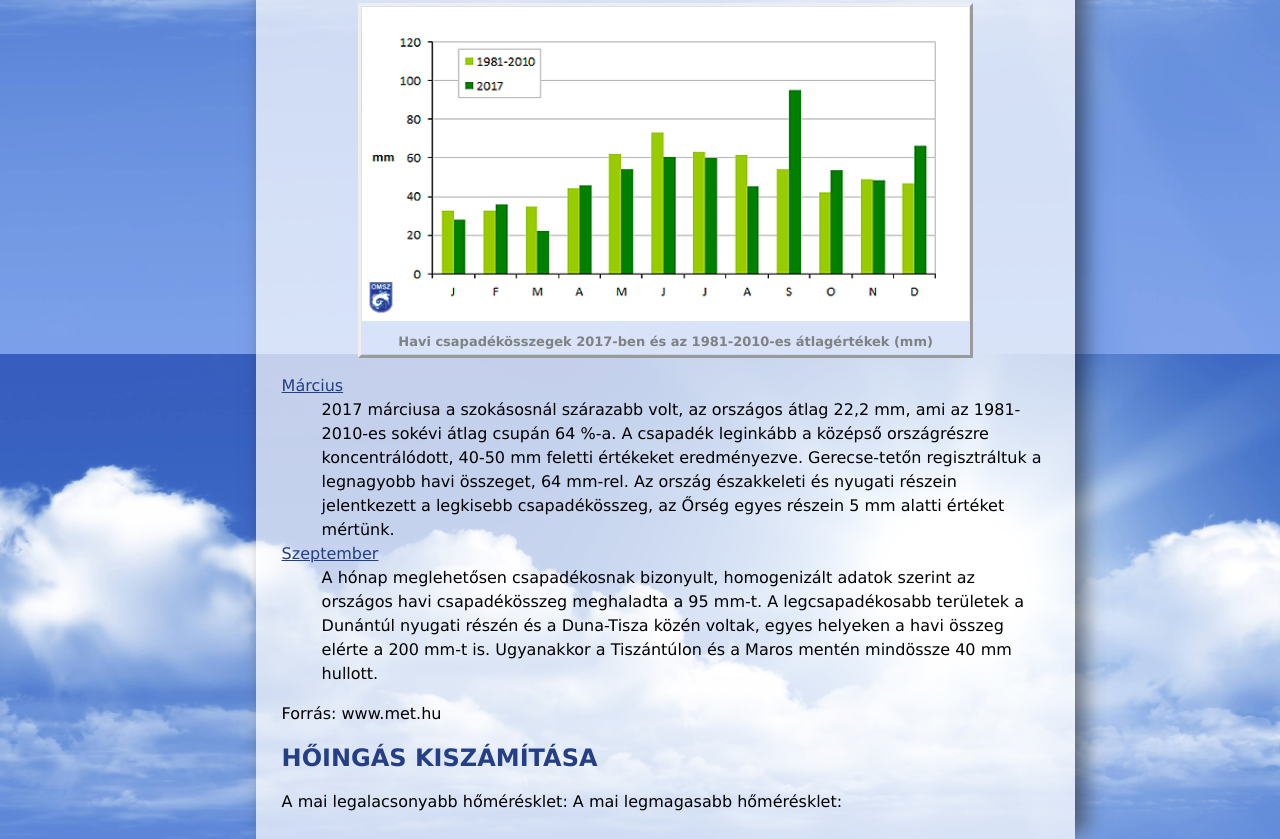
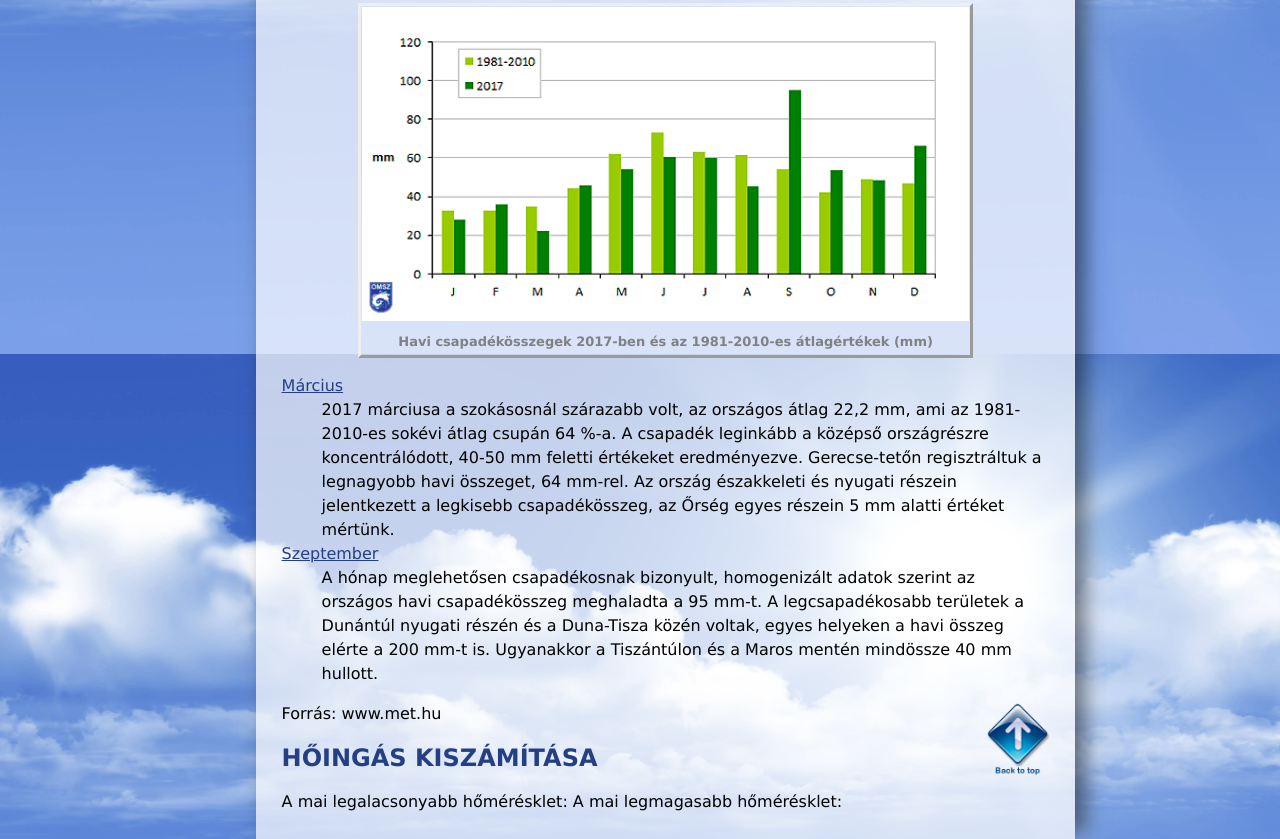
Before and after one commit to martin5021/Idojaras_git_dolgozat_F-ge-Martin, a plain HTML site: page index.html in a window 1280 px wide. Shown: the part 1246-2085 px from the top of the page. Drawn offline with Linux system fonts and the light colour scheme.

Commit message:
16. Lista utáni kép beszúrása és formázása

```diff
--- a/ido.css
+++ b/ido.css
@@ -90,3 +90,8 @@ dt{
 	color: #243f84;
 	text-decoration: underline;
 }
+
+#fel{
+	float: right;
+	width: 5vw;
+}
--- a/index.html
+++ b/index.html
@@ -67,6 +67,8 @@
         <dd>A hónap meglehetősen csapadékosnak bizonyult, homogenizált adatok szerint az országos havi csapadékösszeg meghaladta a 95 mm-t. A legcsapadékosabb területek a Dunántúl nyugati részén és a Duna-Tisza közén voltak, egyes helyeken a havi összeg elérte a 200 mm-t is. Ugyanakkor a Tiszántúlon és a Maros mentén mindössze 40 mm hullott.</dd>
 </dl>
 
+<a href="#"><img src="top.png" alt="" id="fel"></a>
+
 <p>Forrás: www.met.hu</p>
 
     <h2>Hőingás kiszámítása</h2>
```
